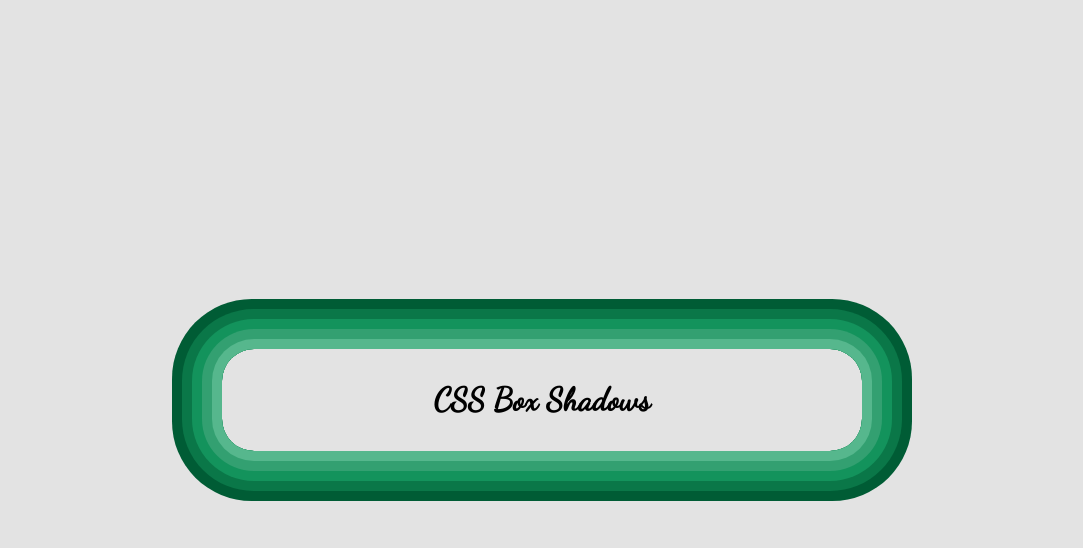
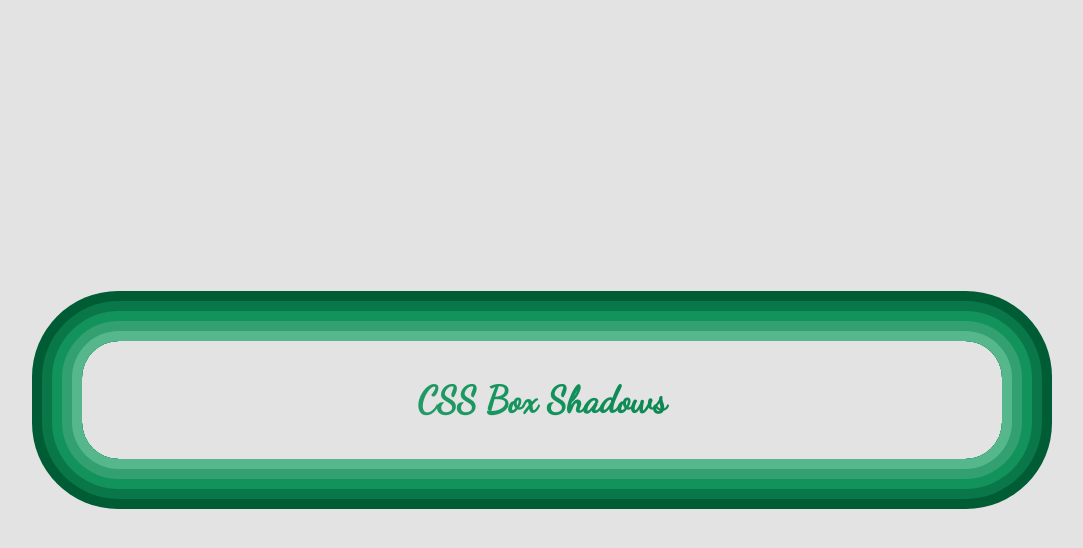
Before and after one commit to aatayde/100DaysOfCode, a PHP site: page /files/Day055/index.html in a window 1280 px wide. Shown: the top 548 px of the page, without its empty margins (98-1181 px from the left). Run offline with PHP 8.4, Linux system fonts and the light colour scheme.

Commit message:
add gradient text to title

```diff
--- a/files/Day055/index.html
+++ b/files/Day055/index.html
@@ -10,7 +10,7 @@
 </head>
 <body>
     <div class="container">
-        <h1 class="title">CSS Box Shadows</h1>
+        <h1 class="title gradient-text">CSS Box Shadows</h1>
     </div>
 </body>
 </html>
--- a/files/Day055/style.css
+++ b/files/Day055/style.css
@@ -1,3 +1,11 @@
+.gradient-text {
+    background-image: linear-gradient(45deg, #56B78D,#33A071,#13935C,#0A7748,#005C35);
+    background-clip: text;
+    -webkit-background-clip: text;
+    color: transparent;
+    font-size: 2.3em;
+}
+
 .container {
     display: grid;
     place-items: center;
@@ -16,7 +24,7 @@
     0 0 0 50px #005C35;
 
 
-    width: 50%;
+    width: 80%;
     margin: 0 auto;
     max-width: 25em;
     padding: 1em 2em;
```
